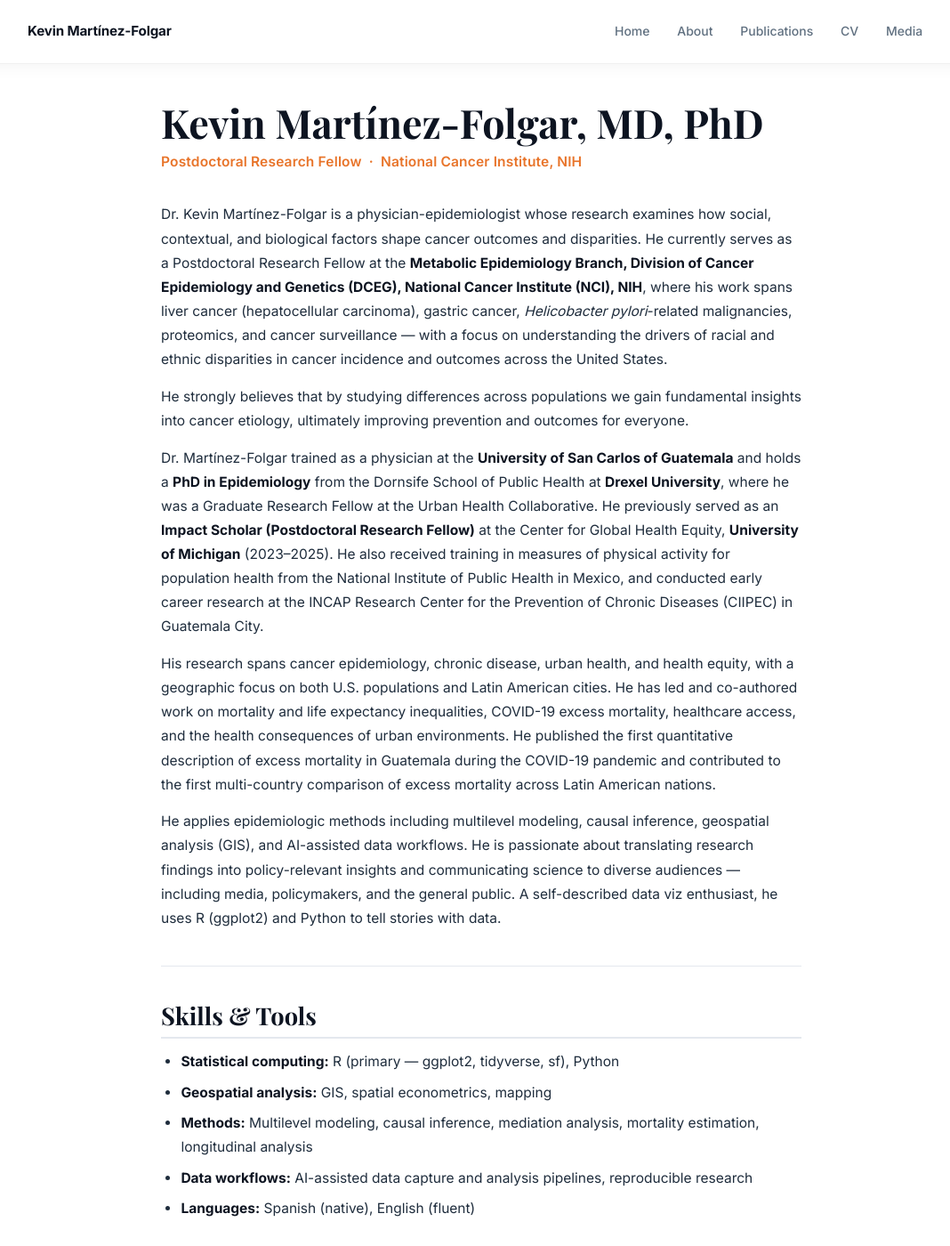
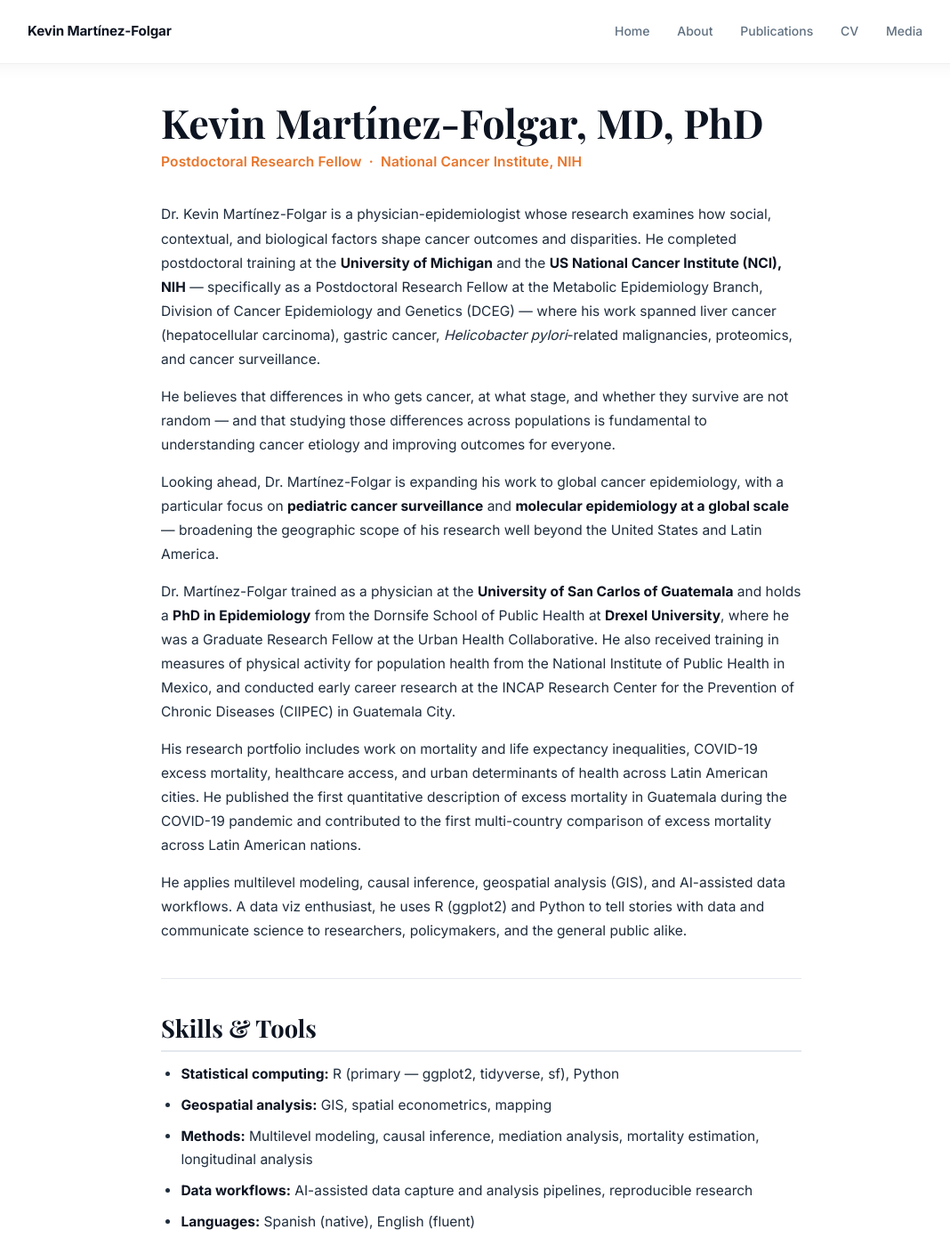
Before and after one commit to kmfolgar/kmfolgar.github.io, a Jekyll site: the page built from about.md, in a window 1280 px wide and 1400 px high. Shown: the whole window at 89% size, without its empty margins (99-1167 px from the left). Built offline with Jekyll 4.4.1, drawn with Linux system fonts in a browser that asks for light colours; some web fonts are replaced.

Commit message:
update2!

```diff
--- a/about.md
+++ b/about.md
@@ -8,34 +8,34 @@ permalink: /about/
 <p class="page-role">Postdoctoral Research Fellow &nbsp;·&nbsp; National Cancer Institute, NIH</p>
 
 Dr. Kevin Martínez-Folgar is a physician-epidemiologist whose research examines how social, contextual, and
-biological factors shape cancer outcomes and disparities. He currently serves as a Postdoctoral Research Fellow at the
-**Metabolic Epidemiology Branch, Division of Cancer Epidemiology and Genetics (DCEG), National Cancer Institute (NCI), NIH**,
-where his work spans liver cancer (hepatocellular carcinoma), gastric cancer, *Helicobacter pylori*-related malignancies,
-proteomics, and cancer surveillance — with a focus on understanding the drivers of racial and ethnic disparities in cancer
-incidence and outcomes across the United States.
+biological factors shape cancer outcomes and disparities. He completed postdoctoral training at the
+**University of Michigan** and the **US National Cancer Institute (NCI), NIH** — specifically as a
+Postdoctoral Research Fellow at the Metabolic Epidemiology Branch, Division of Cancer Epidemiology and
+Genetics (DCEG) — where his work spanned liver cancer (hepatocellular carcinoma), gastric cancer,
+*Helicobacter pylori*-related malignancies, proteomics, and cancer surveillance.
 
-He strongly believes that by studying differences across populations we gain fundamental insights into cancer etiology,
-ultimately improving prevention and outcomes for everyone.
+He believes that differences in who gets cancer, at what stage, and whether they survive are not random —
+and that studying those differences across populations is fundamental to understanding cancer etiology
+and improving outcomes for everyone.
+
+Looking ahead, Dr. Martínez-Folgar is expanding his work to global cancer epidemiology, with a particular
+focus on **pediatric cancer surveillance** and **molecular epidemiology at a global scale** — broadening
+the geographic scope of his research well beyond the United States and Latin America.
 
 Dr. Martínez-Folgar trained as a physician at the **University of San Carlos of Guatemala** and holds a
 **PhD in Epidemiology** from the Dornsife School of Public Health at **Drexel University**, where he was a
-Graduate Research Fellow at the Urban Health Collaborative. He previously served as an **Impact Scholar
-(Postdoctoral Research Fellow)** at the Center for Global Health Equity, **University of Michigan** (2023–2025).
-He also received training in measures of physical activity for population health from the National Institute
-of Public Health in Mexico, and conducted early career research at the INCAP Research Center for the Prevention
-of Chronic Diseases (CIIPEC) in Guatemala City.
+Graduate Research Fellow at the Urban Health Collaborative. He also received training in measures of physical
+activity for population health from the National Institute of Public Health in Mexico, and conducted early
+career research at the INCAP Research Center for the Prevention of Chronic Diseases (CIIPEC) in Guatemala City.
 
-His research spans cancer epidemiology, chronic disease, urban health, and health equity, with a geographic
-focus on both U.S. populations and Latin American cities. He has led and co-authored work on mortality and
-life expectancy inequalities, COVID-19 excess mortality, healthcare access, and the health consequences of
-urban environments. He published the first quantitative description of excess mortality in Guatemala during
-the COVID-19 pandemic and contributed to the first multi-country comparison of excess mortality across
-Latin American nations.
+His research portfolio includes work on mortality and life expectancy inequalities, COVID-19 excess mortality,
+healthcare access, and urban determinants of health across Latin American cities. He published the first
+quantitative description of excess mortality in Guatemala during the COVID-19 pandemic and contributed to the
+first multi-country comparison of excess mortality across Latin American nations.
 
-He applies epidemiologic methods including multilevel modeling, causal inference, geospatial analysis (GIS),
-and AI-assisted data workflows. He is passionate about translating research findings into policy-relevant
-insights and communicating science to diverse audiences — including media, policymakers, and the general public.
-A self-described data viz enthusiast, he uses R (ggplot2) and Python to tell stories with data.
+He applies multilevel modeling, causal inference, geospatial analysis (GIS), and AI-assisted data workflows.
+A data viz enthusiast, he uses R (ggplot2) and Python to tell stories with data and communicate science to
+researchers, policymakers, and the general public alike.
 
 ---
 
```
Also changed, not shown: index.md (+14 -10 lines).
